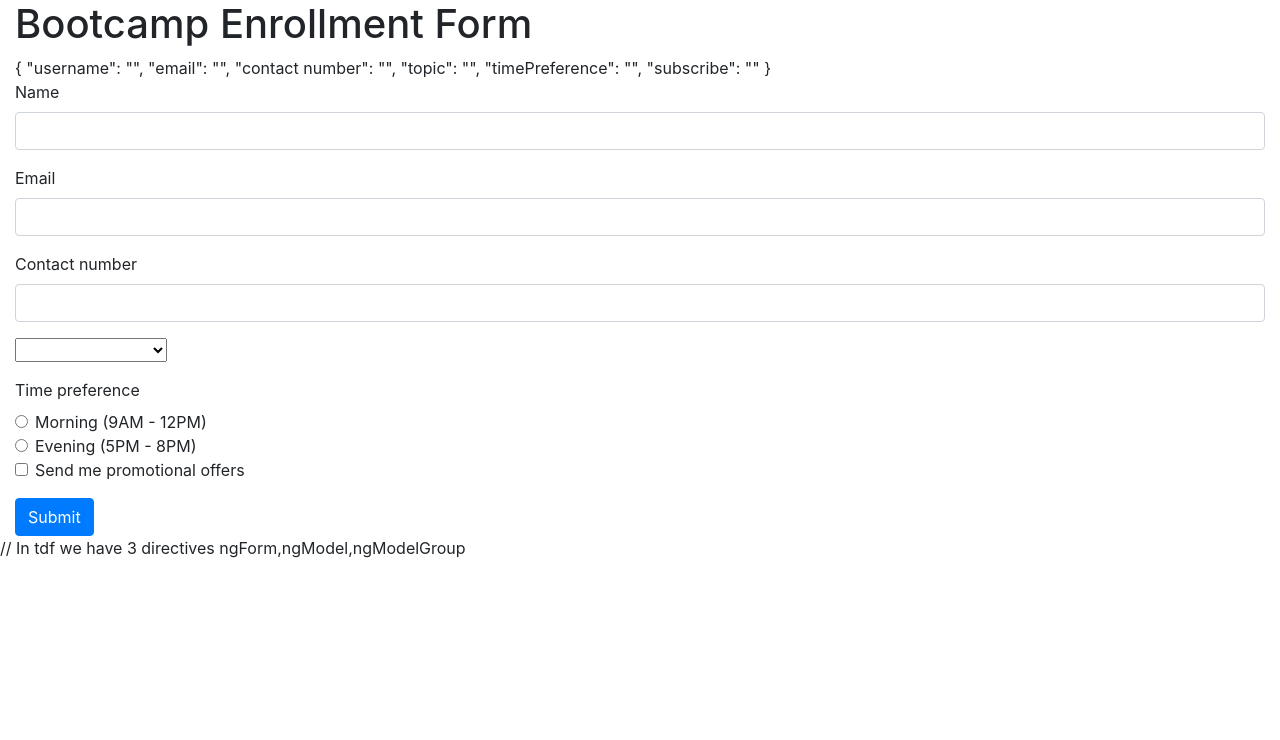
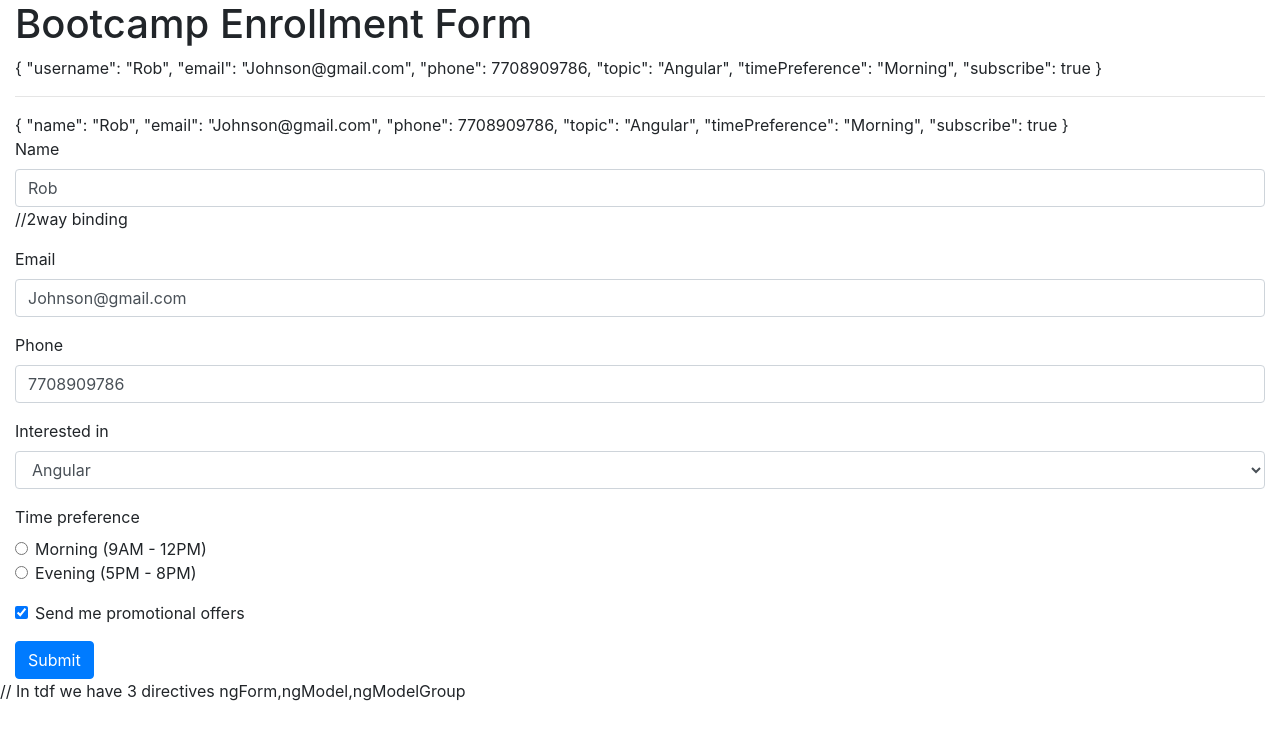
Before and after one commit to RashiniHerath/Angular_Forms, an Angular app: page / in a window 1280 px wide. Shown: the top 740 px of the page. Built offline with nearby package versions, Linux system fonts and the light colour scheme.

Commit message:
Binding Data to a Model

```diff
--- a/src/app/app.component.html
+++ b/src/app/app.component.html
@@ -2,55 +2,56 @@
   <h1>Bootcamp Enrollment Form</h1>
   <form #userForm="ngForm">
 
-    {{userForm.value | json}}
+    {{ userForm.value | json }}
+    <hr/>
+    {{ userModel | json }}
 
     <div class="form-group">
       <label for="name">Name</label>
-      <input type="text" class="form-control" name="username" ngModel>
+      <input type="text" class="form-control" name="username" [(ngModel)]="userModel.name"> //2way binding
     </div>
 
     <div class="form-group">
       <label for="email">Email</label>
-      <input type="email" class="form-control"name="email" ngModel>
+      <input type="email" class="form-control" name="email" [ngModel]="userModel.email">
     </div>
 
     <div class="form-group">
-      <label for="Contact number">Contact number</label>
-      <input type="tel" class="form-control"name="contact number"ngModel>
+      <label for="phone">Phone</label>
+      <input type="tel" class="form-control" name="phone" [ngModel]="userModel.phone">
     </div>
 
     <div class="form-group">
-      <select class="fcustom-select"name="topic" ngModel>
-        <option selected>I am interested in</option>
-        <option *ngFor="let topic of topics">{{topic}}</option>
+      <label for="topic">Interested in</label>
+      <select class="form-control" name="topic" [ngModel]="userModel.topic">
+        <option value="">Select an option</option>
+        <option *ngFor="let topic of topics">{{ topic }}</option>
       </select>
     </div>
 
-    <div class="MB-3">
+    <div class="form-group">
       <label>Time preference</label>
       <div class="form-check">
-        <input class="form-check-input" ngModel type="radio" name="timePreference" value="morning">
+        <input class="form-check-input" type="radio" name="timePreference" [ngModel]="userModel.timePreference" value="morning">
         <label class="form-check-label">Morning (9AM - 12PM)</label>
       </div>
 
       <div class="form-check">
-        <input class="form-check-input" ngModel type="radio" name="timePreference" value="evening">
+        <input class="form-check-input" type="radio" name="timePreference" [ngModel]="userModel.timePreference" value="evening">
         <label class="form-check-label">Evening (5PM - 8PM)</label>
       </div>
+    </div>
 
+    <div class="form-check mb-3">
+      <input class="form-check-input" type="checkbox" name="subscribe" [ngModel]="userModel.subscribe">
+      <label class="form-check-label">Send me promotional offers</label>
+    </div>
 
-      <div class="form-check mb-3">
-        <input class="form-check-input"name="subscribe"ngModel type="checkbox">
-        <label class="form-check-label">
-          Send me promotional offers
-        </label>
-            </div>
+    <button class="btn btn-primary" type="submit">Submit</button>
 
-          <button class="btn btn-primary" type="submit">Submit</button>
-
-    </div>
   </form>
 </div>
 
 
+
 // In tdf we have  3 directives ngForm,ngModel,ngModelGroup
--- a/src/app/app.component.ts
+++ b/src/app/app.component.ts
@@ -1,4 +1,5 @@
 import { Component } from '@angular/core';
+import { User } from './user';
 
 @Component({
   selector: 'app-root',
@@ -7,4 +8,6 @@ import { Component } from '@angular/core';
 })
 export class AppComponent {
   topics =['Angular','React','Vue']; //property
+
+  userModel = new User('Rob','Johnson@gmail.com', 7708909786, 'Angular', 'Morning', true);//class instance
 }
--- /dev/null
+++ b/src/app/user.ts
@@ -0,0 +1,13 @@
+export class User {
+    constructor(
+        public name: string,
+        public email: string,
+        public phone: number,
+        public topic: string,
+        public timePreference: string,
+        public subscribe: boolean
+
+
+    ){}
+
+}
```
Also changed, not shown: 1 other file (tests, documents, lock files or other folders).
